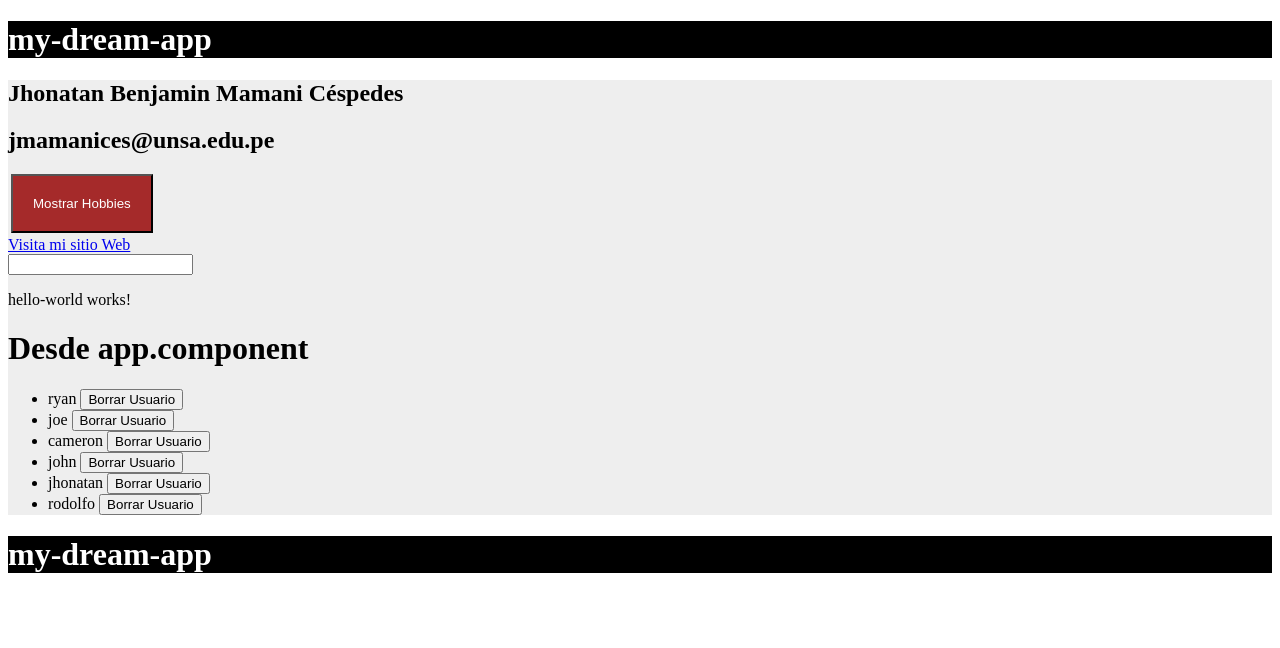
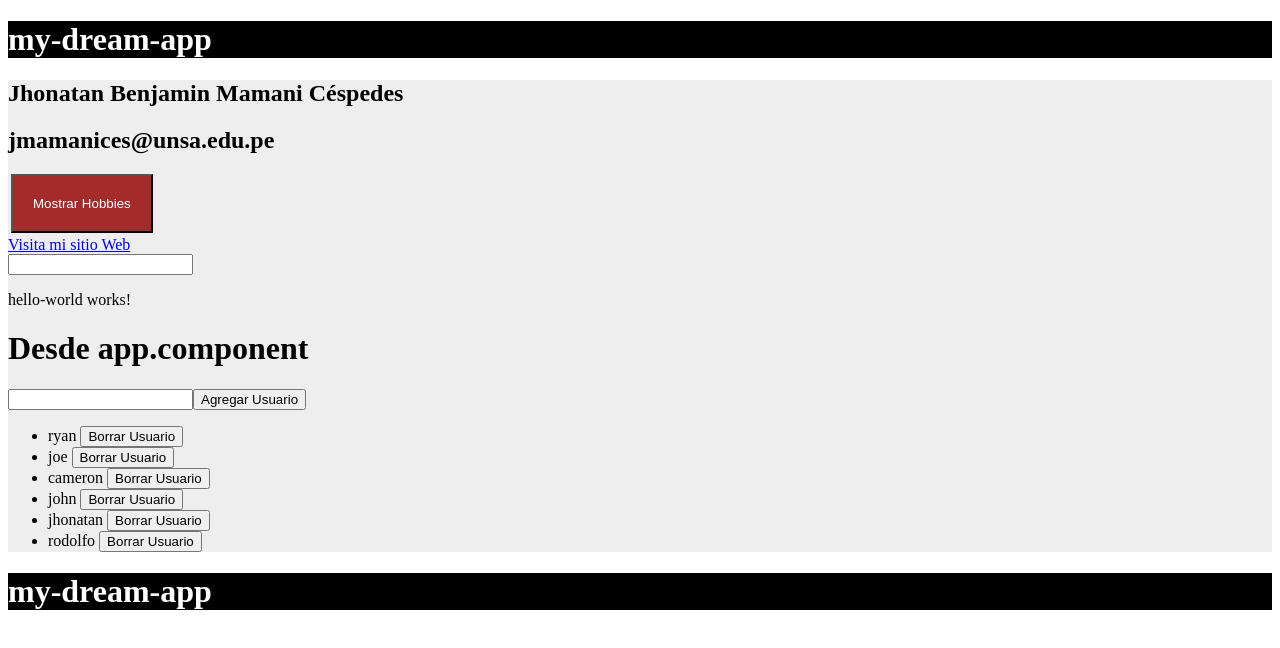
Before and after one commit to JBenjamin01/pw2-angular, an Angular app in the folder proyectoAngular/my-dream-app/: page / in a window 1280 px wide. Shown: the top 648 px of the page. Built offline with nearby package versions, Linux system fonts and the light colour scheme.

Commit message:
Pasando referencias del Formulario para agregar usuarios

```diff
--- a/proyectoAngular/my-dream-app/src/app/app.component.html
+++ b/proyectoAngular/my-dream-app/src/app/app.component.html
@@ -17,6 +17,10 @@
 	</form>
 	<app-hello-world>Aqui</app-hello-world>
 	<h1>Desde app.component</h1>
+	<form (submit)="addUser(newUser)">
+		<input type="text" #newUser>
+		<button>Agregar Usuario</button>
+	</form>
 	<ul>
 		<li *ngFor="let user of users">
 			{{ user }} <button (click)="deleteUser(user)">Borrar Usuario</button>
--- a/proyectoAngular/my-dream-app/src/app/app.component.ts
+++ b/proyectoAngular/my-dream-app/src/app/app.component.ts
@@ -40,6 +40,12 @@
   sayHello() {
 		alert("Hola desde app.component");
 	}
+  addUser(newUser:any){
+		this.users.push(newUser.value);
+		newUser = '';
+		newUser.focus();
+		return false;
+	}
   deleteUser(user:any) {
 		for(let i = 0; i < this.users.length; i++){
 			if(user == this.users[i]){
```
Also changed, not shown: 1 other file (tests, documents, lock files or other folders).
